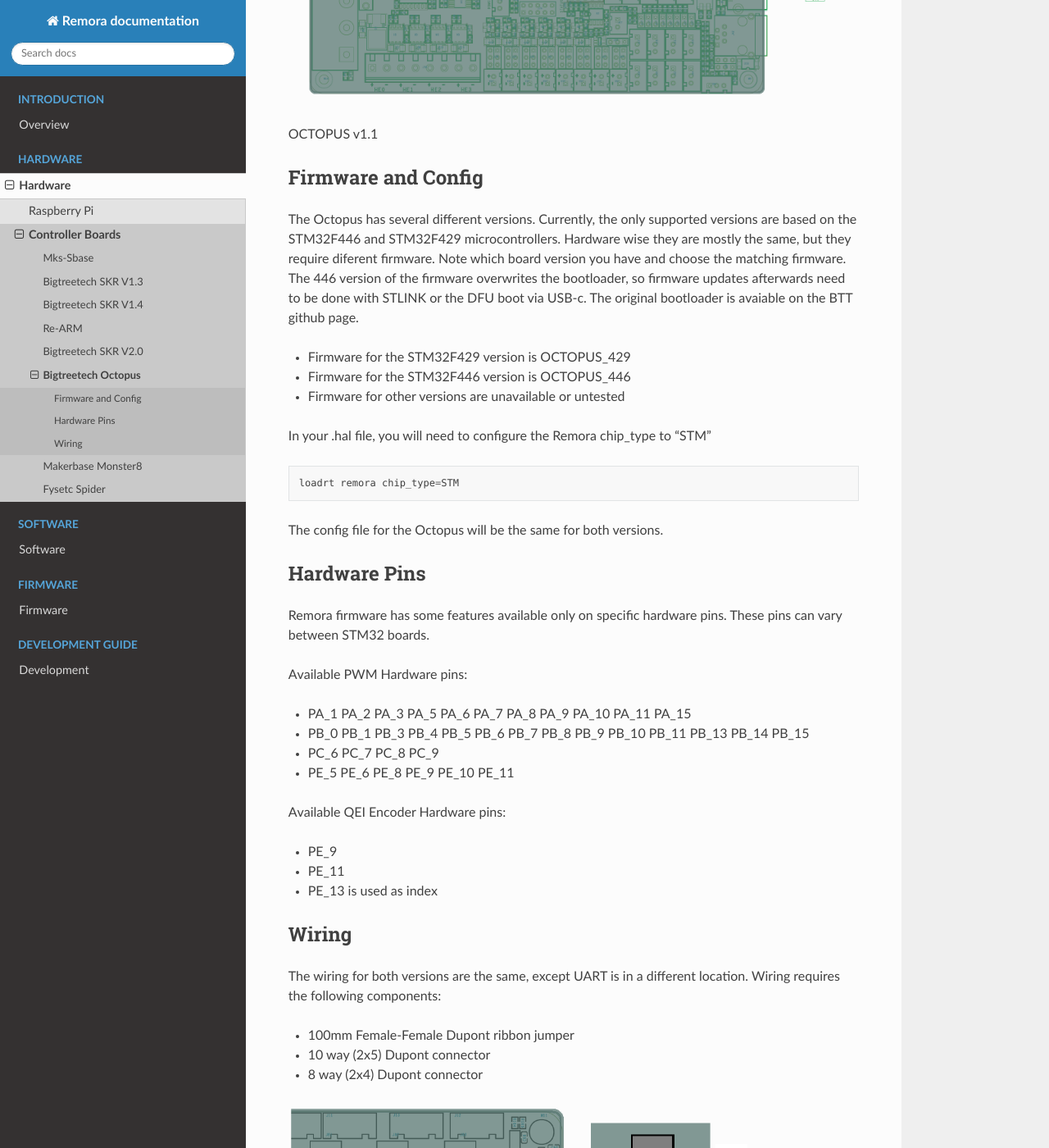
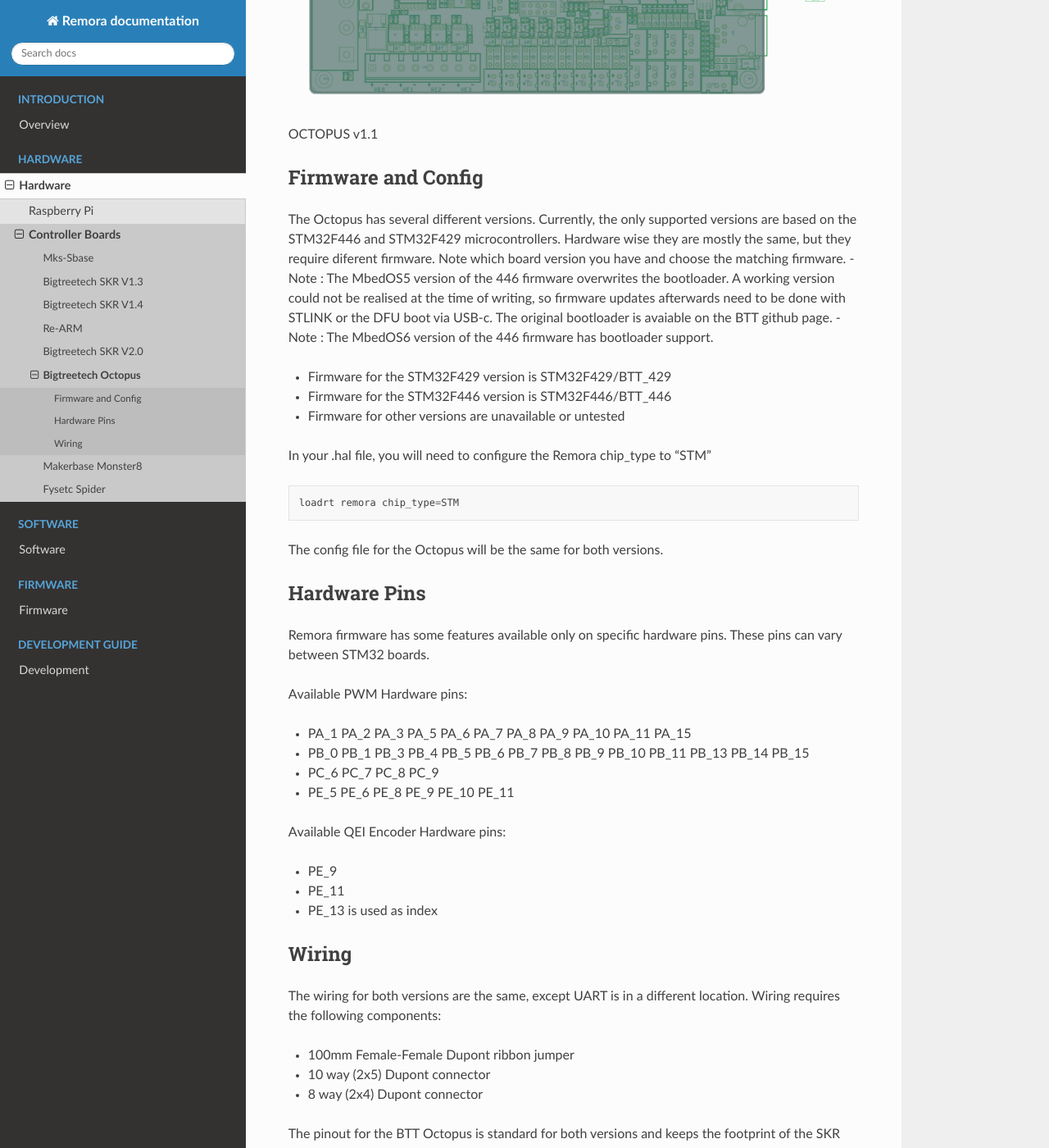
Before and after one commit to scottalford75/Remora-docs, a Sphinx documentation site: the page built from docs/source/hardware/octopus.rst, in a window 1280 px wide and 1400 px high, scrolled down 929 px. Shown: the whole window at 82% size. Built offline with Sphinx 7.4.7 and the Read the Docs theme 2.0.0, drawn with Linux system fonts in a browser that asks for light colours; some of the changed text lies outside the part shown.

Commit message:
Update octopus.rst

```diff
--- a/docs/source/hardware/octopus.rst
+++ b/docs/source/hardware/octopus.rst
@@ -17,12 +17,14 @@
 -------------------
 The Octopus has several different versions. Currently, the only supported versions are based on the STM32F446 and STM32F429 microcontrollers.
 Hardware wise they are mostly the same, but they require diferent firmware. Note which board version you have and choose
-the matching firmware. The 446 version of the firmware overwrites the bootloader, so firmware updates afterwards need to be done with
+the matching firmware.
+- Note : The MbedOS5 version of the 446 firmware overwrites the bootloader. A working version could not be realised at the time of writing, so firmware updates afterwards need to be done with
 STLINK or the DFU boot via USB-c. The original bootloader is avaiable on the BTT github page.
+- Note : The MbedOS6 version of the 446 firmware has bootloader support.
 
 
-- Firmware for the STM32F429 version is OCTOPUS_429
-- Firmware for the STM32F446 version is OCTOPUS_446
+- Firmware for the STM32F429 version is STM32F429/BTT_429
+- Firmware for the STM32F446 version is STM32F446/BTT_446
 - Firmware for other versions are unavailable or untested
 
 In your .hal file, you will need to configure the Remora chip_type to "STM"
@@ -59,6 +61,14 @@
 * 10 way (2x5) Dupont connector
 * 8 way (2x4) Dupont connector
 
+The pinout for the BTT Octopus is standard for both versions and keeps the footprint of the SKR v1.4 and SKR v2.
+
+- PRU_RESET = PC_15
+- SPI_SSEL = PA_4
+- SPI_SCK  = PA_5
+- SPI_MISO = PA_6
+- SPI_MOSI = PA_7
+
 
 
 .. image:: ../_static/Octopus-pro-wiring-diag1.png
```
